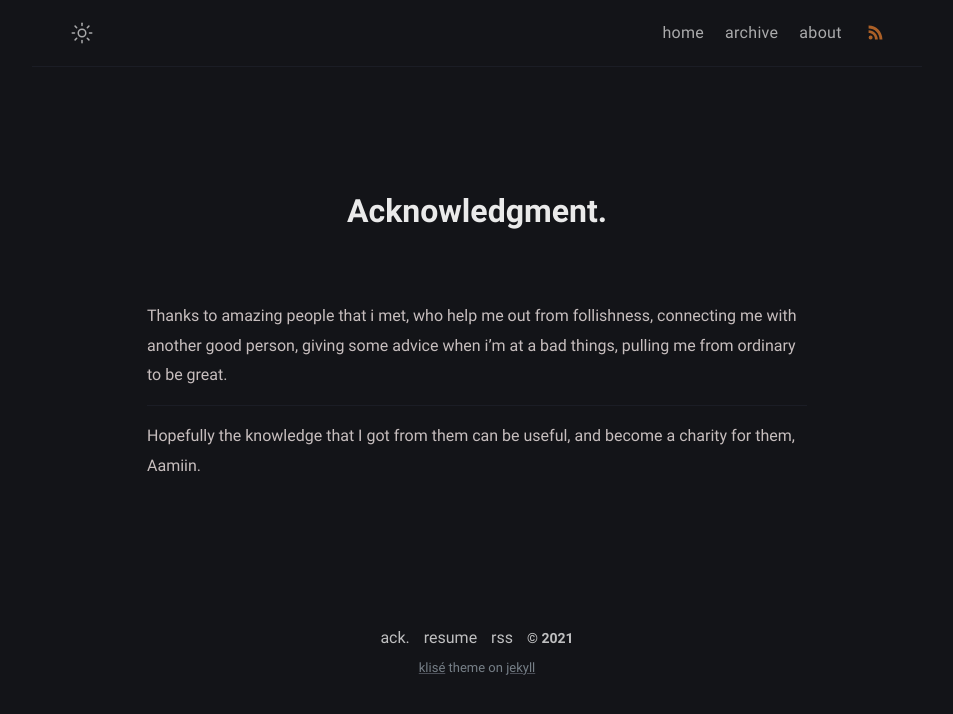
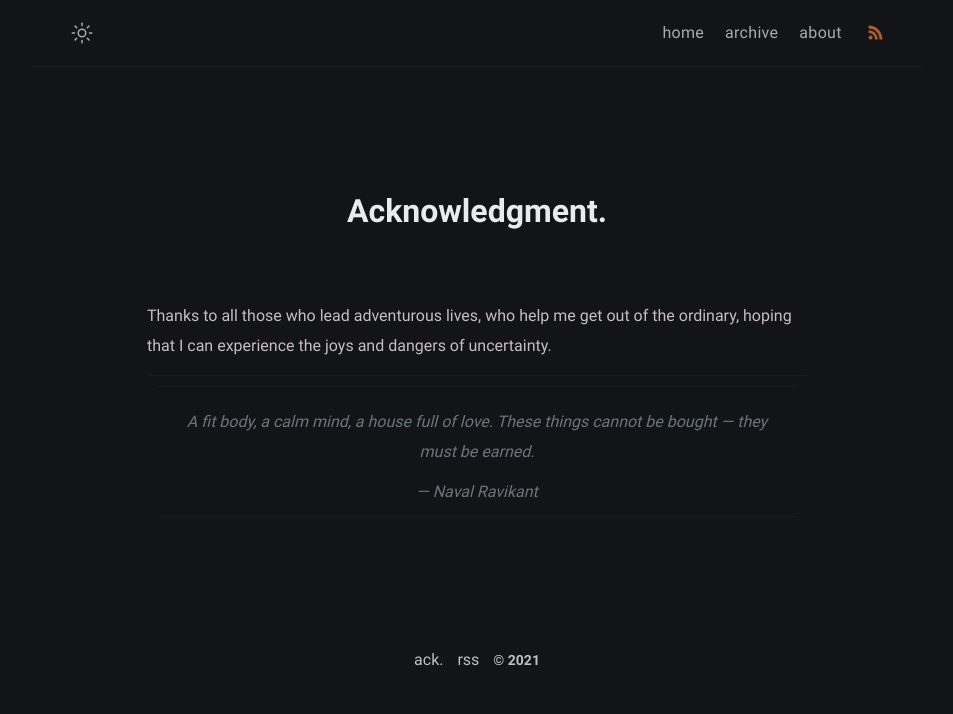
Before and after one commit to lvvittor/blog, a Jekyll site: the page built from thanks.md, in a window 1280 px wide. Shown: the top 714 px of the page, without its empty margins (163-1116 px from the left). Built offline with Jekyll 4.4.1, drawn with Linux system fonts in a browser that asks for light colours.

Commit message:
Chore(footer): Fix footer, remove template items, change ack
Signed-off-by: lvvittor <lvvittor@gmail.com>

```diff
--- a/_includes/footer.html
+++ b/_includes/footer.html
@@ -1,21 +1,8 @@
 <footer class="footer">
   <a class="footer_item" href="/thanks">ack.</a>
-  <a class="footer_item" href="javascript::void(0)">resume</a>
+  <!-- <a class="footer_item" href="javascript::void(0)">resume</a> -->
   <a class="footer_item" href="/feed.xml">rss</a>
   <span class="footer_item">&copy; {{ site.time | date: "%Y" }}</span>
-  <small class="footer_copyright">
-    <!-- Klisé Theme: https://github.com/piharpi/jekyll-klise -->
-    <a
-      href="https://github.com/piharpi/jekyll-klise"
-      target="_blank"
-      rel="noreferrer noopener"
-      >klisé</a
-    >
-    theme on
-    <a href="https://jekyllrb.com" target="_blank" rel="noreferrer noopener"
-      >jekyll</a
-    >
-  </small>
 </footer>
 <script src="/assets/js/main.js" defer="defer"></script>
 
--- a/_sass/klise/_dark.scss
+++ b/_sass/klise/_dark.scss
@@ -213,10 +213,6 @@ body[data-theme="dark"] {
     a.footer_item:not(:last-child) {
       color: $dark-white;
     }
-    .footer_copyright {
-      color: $dark-gray;
-      opacity: 1;
-    }
   }
 
   // 404 Page
--- a/_sass/klise/_layout.scss
+++ b/_sass/klise/_layout.scss
@@ -290,14 +290,6 @@
       }
     }
   }
-
-  .footer_copyright {
-    font-size: $small-font-size - 1;
-    margin-top: 3px;
-    display: block;
-    color: $gray;
-    opacity: 0.8;
-  }
 }
 
 .not-found {
--- a/thanks.md
+++ b/thanks.md
@@ -2,12 +2,14 @@
 title: Acknowledgment
 permalink: /thanks/
 layout: page
-excerpt: Thanks to amazing people that i met, who help me out from follishness, connecting me with another good person, giving some advice when i'm at a bad things, pulling me from ordinary to be great.
+excerpt: Thanks to all those who lead adventurous lives, who help me get out of the ordinary, hoping that I can experience the joys and dangers of uncertainty.
 comments: false
 ---
 
-Thanks to amazing people that i met, who help me out from follishness, connecting me with another good person, giving some advice when i'm at a bad things, pulling me from ordinary to be great.
+Thanks to all those who lead adventurous lives, who help me get out of the ordinary, hoping that I can experience the joys and dangers of uncertainty.
 
 <hr>
 
-Hopefully the knowledge that I got from them can be useful, and become a charity for them, Aamiin.
+> _A fit body, a calm mind, a house full of love. These things cannot be bought — they must be earned._
+>
+> — <cite>Naval Ravikant</cite>
```
